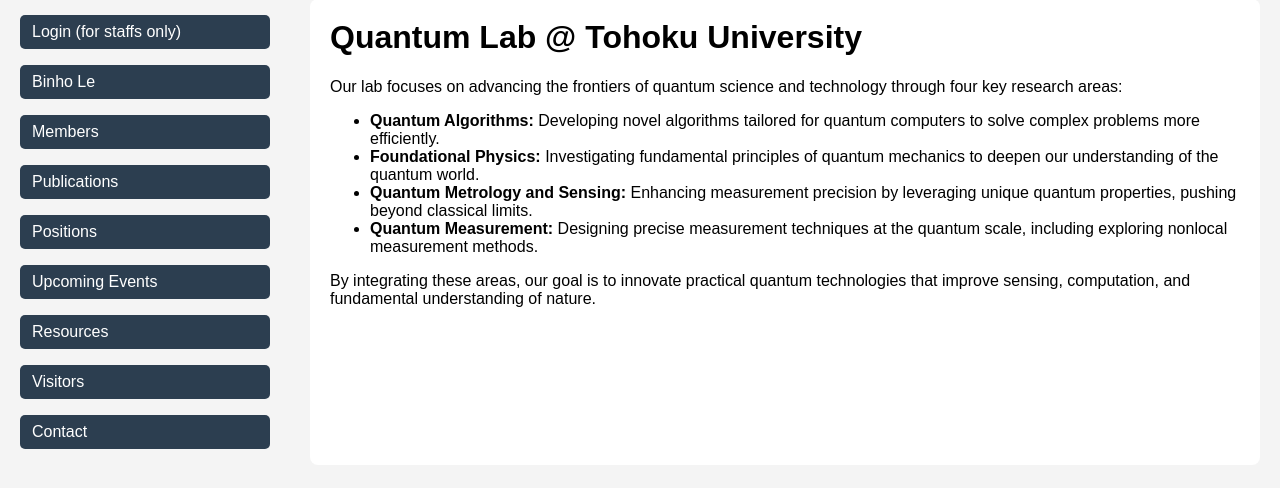
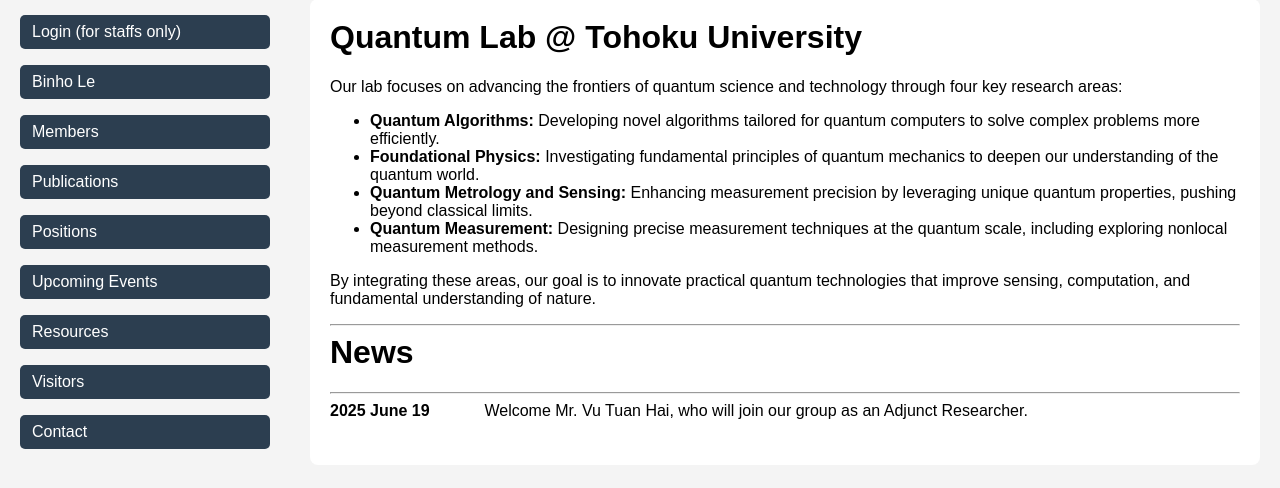
Before and after one commit to echkon/quantumLab, a Django app: page / in a window 1280 px wide. Shown: the part 221-709 px from the top of the page. Run offline with Django 5.2, Linux system fonts and the light colour scheme.

Commit message:
add something new

```diff
--- a/users/templates/home.html
+++ b/users/templates/home.html
@@ -9,32 +9,26 @@
             padding: 0;
             background-color: #f4f4f4;
         }
-
         .header {
             text-align: center;
             padding: 20px;
             background-color: #ffffff;
         }
-
         .header img {
             max-width: 600px;
             height: auto;
         }
-
         .main {
             display: flex;
             padding: 20px;
         }
-
         .left {
             width: 250px;
         }
-
         .left p a {
             display: block;
             margin-bottom: 10px;
         }
-
         .right {
             flex: 1;
             margin-left: 40px;
@@ -42,9 +36,16 @@
             padding: 20px;
             border-radius: 8px;
         }
-
         .right h1 {
             margin-top: 0;
+        }
+        .event {
+            margin-bottom: 12px;
+        }
+        .date {
+            display: inline-block;
+            width: 150px;
+            font-weight: bold;
         }
     </style>
     {% load static %}
@@ -77,6 +78,15 @@
                 <li><strong>Quantum Measurement:</strong> Designing precise measurement techniques at the quantum scale, including exploring nonlocal measurement methods.</li>
             </ul>
             <p>By integrating these areas, our goal is to innovate practical quantum technologies that improve sensing, computation, and fundamental understanding of nature.</p>
+
+
+            <hr class="divider">
+            <h1>News</h1>
+            <hr class="divider">
+                <div class="event">
+                    <span class="date">2025 June 19</span>
+                    Welcome Mr. Vu Tuan Hai, who will join our group as an Adjunct Researcher.
+                </div>
         </div>
     </div>
 </body>
```
